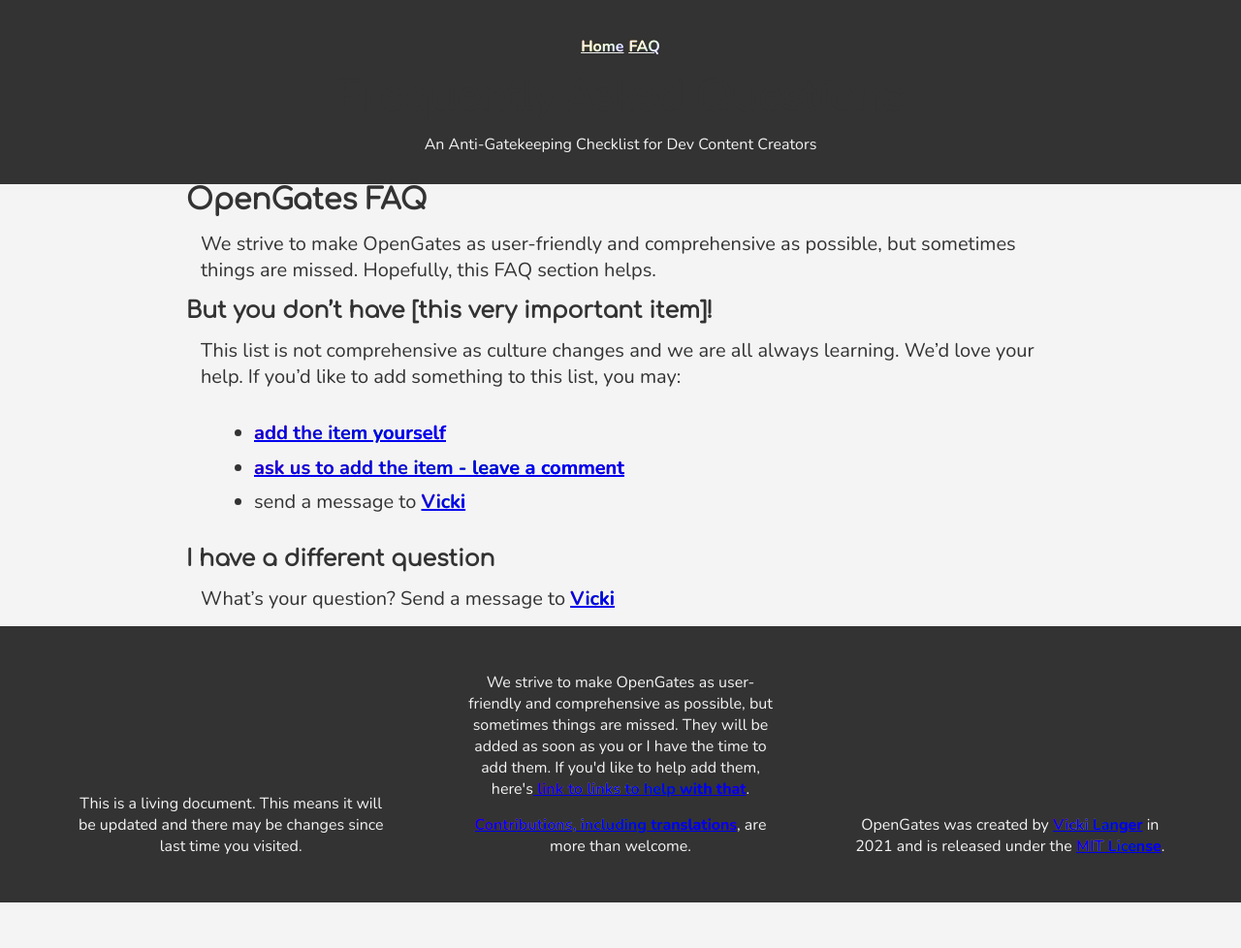
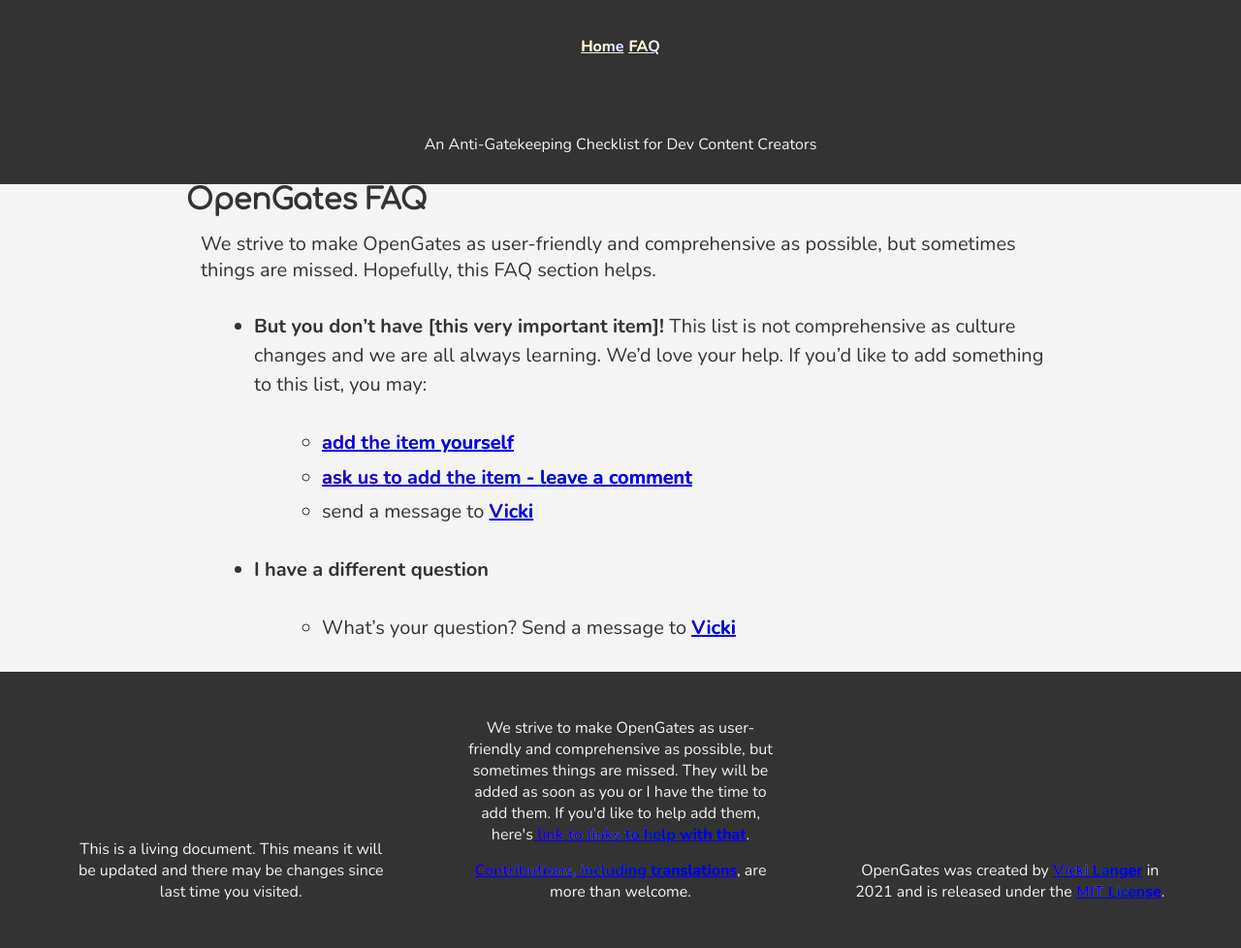
Before and after one commit to VickiLanger/OpenGates, a Jekyll site: the page built from site/faq.md, in a window 1280 px wide. Shown: the whole page at 97% size. Built offline with Jekyll 4.4.1, drawn with Linux system fonts in a browser that asks for light colours; before the commit the page ends 931 px from its top, so only the background shows below that.

Commit message:
update FAQ

```diff
--- a/site/faq.md
+++ b/site/faq.md
@@ -7,13 +7,12 @@ permalink: /faq/
 ## OpenGates FAQ
 We strive to make OpenGates as user-friendly and comprehensive as possible, but sometimes things are missed. Hopefully, this FAQ section helps.
 
-### But you don't have [this very important item]!
+- **But you don't have [this very important item]!**
 This list is not comprehensive as culture changes and we are all always learning. We'd love your help. If you'd like to add something to this list, you may:
-- [add the item yourself](https://github.com/VickiLanger/OpenGates/issues/1)
-- [ask us to add the item - leave a comment](https://github.com/VickiLanger/OpenGates/issues/1)
-- send a message to
+    - [add the item yourself](https://github.com/VickiLanger/OpenGates/issues/1)
+    - [ask us to add the item - leave a comment](https://github.com/VickiLanger/OpenGates/issues/1)
+    - send a message to
 [Vicki](https://twitter.com/messages/compose?recipient_id=703775726365966336&text=Can%20you%20add%20this%20to%20the%20AntiGatekeeping%20checklist:%C2%A0)
 
-### I have a different question
-What's your question? Send a message to
-[Vicki](https://twitter.com/messages/compose?recipient_id=703775726365966336&text=Question%20about%20AntiGatekeeping%20checklist:%C2%A0)
+- **I have a different question**
+    - What's your question? Send a message to [Vicki](https://twitter.com/messages/compose?recipient_id=703775726365966336&text=Question%20about%20AntiGatekeeping%20checklist:%C2%A0)
```
